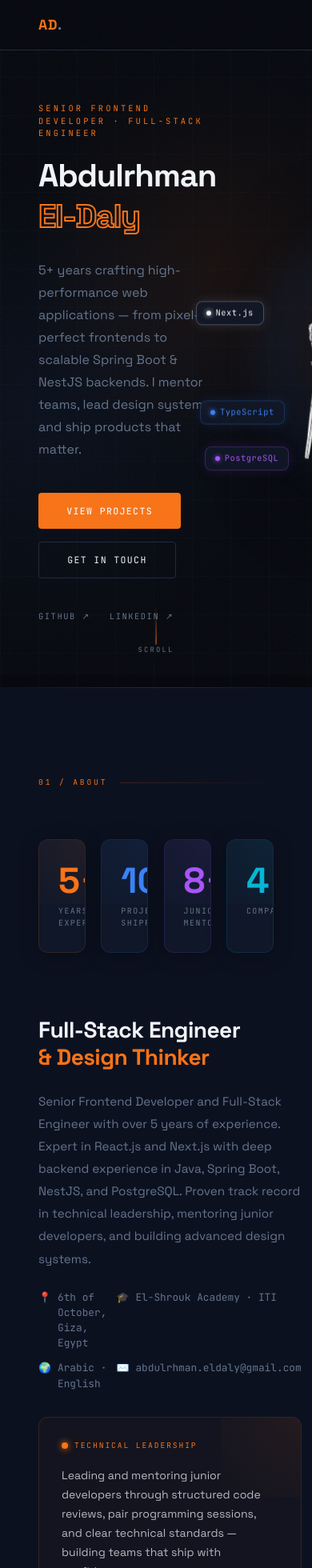
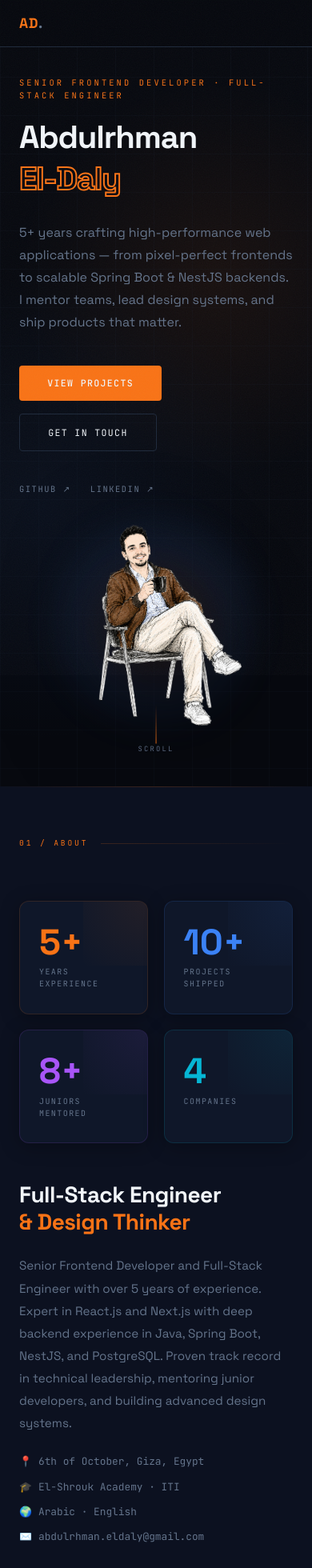
Before and after one commit to dalyDev-js/profile, a Next.js app: page / in a window 390 px wide. Shown: the top 1960 px of the page at 80% size. Built offline with nearby package versions, Linux system fonts and the light colour scheme.

Commit message:
Add responsive design features to V3Page component; implemented useResponsive hook for mobile and tablet detection, adjusted padding, layout, and navigation styles based on screen size for improved user experience.

```diff
--- a/components/v3/V3Page.tsx
+++ b/components/v3/V3Page.tsx
@@ -12,6 +12,17 @@ import {
 } from "framer-motion";
 import { Space_Grotesk, JetBrains_Mono } from "next/font/google";
 import Image from "next/image";
+
+function useResponsive() {
+  const [width, setWidth] = useState(0);
+  useEffect(() => {
+    const update = () => setWidth(window.innerWidth);
+    update();
+    window.addEventListener("resize", update);
+    return () => window.removeEventListener("resize", update);
+  }, []);
+  return { isMobile: width > 0 && width < 768, isTablet: width >= 768 && width < 1024 };
+}
 
 const sg = Space_Grotesk({
   weight: ["400", "500", "600", "700"],
@@ -370,6 +381,7 @@ const PROJECTS = [
 //  NAV
 // ══════════════════════════════════════════════════════════════════════════════
 function V3Nav({ p }: { p: V3Palette }) {
+  const { isMobile } = useResponsive();
   const links = [
     ["About", "#v3-about"],
     ["Skills", "#v3-skills"],
@@ -388,7 +400,7 @@ function V3Nav({ p }: { p: V3Palette }) {
         display: "flex",
         alignItems: "center",
         justifyContent: "space-between",
-        padding: "1.1rem 3rem",
+        padding: isMobile ? "1rem 1.5rem" : "1.1rem 3rem",
         background: `${p.bg}E8`,
         backdropFilter: "blur(20px)",
         borderBottom: `1px solid ${p.br}`,
@@ -405,6 +417,7 @@ function V3Nav({ p }: { p: V3Palette }) {
         }}>
         AD<span style={{ color: p.muted }}>.</span>
       </a>
+      {!isMobile && (
         <nav style={{ display: "flex", gap: "2rem" }}>
           {links.map(([l, h]) => (
             <a
@@ -425,6 +438,26 @@ function V3Nav({ p }: { p: V3Palette }) {
             </a>
           ))}
         </nav>
+      )}
+      {isMobile && (
+        <nav style={{ display: "flex", gap: "1.2rem" }}>
+          {links.slice(0, 3).map(([l, h]) => (
+            <a
+              key={l}
+              href={h}
+              style={{
+                fontSize: "0.6rem",
+                letterSpacing: "0.1em",
+                textTransform: "uppercase",
+                color: p.muted,
+                textDecoration: "none",
+                fontFamily: "var(--v3-jb)",
+              }}>
+              {l}
+            </a>
+          ))}
+        </nav>
+      )}
     </header>
   );
 }
@@ -442,6 +475,7 @@ const BADGES = [
 ];
 
 function V3Hero({ p }: { p: V3Palette }) {
+  const { isMobile } = useResponsive();
   const [tilt, setTilt] = useState({ x: 0, y: 0 });
   const bColors = [
     p.pri,
@@ -458,7 +492,7 @@ function V3Hero({ p }: { p: V3Palette }) {
         minHeight: "100vh",
         display: "flex",
         alignItems: "center",
-        padding: "8rem 3rem 5rem",
+        padding: isMobile ? "6rem 1.5rem 4rem" : "8rem 3rem 5rem",
         position: "relative",
         overflow: "hidden",
       }}>
@@ -502,8 +536,8 @@ function V3Hero({ p }: { p: V3Palette }) {
           position: "relative",
           zIndex: 1,
           display: "grid",
-          gridTemplateColumns: "1fr 1fr",
-          gap: "4rem",
+          gridTemplateColumns: isMobile ? "1fr" : "1fr 1fr",
+          gap: isMobile ? "2rem" : "4rem",
           alignItems: "center",
           maxWidth: "1200px",
           margin: "0 auto",
@@ -677,7 +711,7 @@ function V3Hero({ p }: { p: V3Palette }) {
             style={{
               position: "relative",
               perspective: "1000px",
-              width: "clamp(280px,30vw,400px)",
+              width: isMobile ? "clamp(180px,55vw,260px)" : "clamp(280px,30vw,400px)",
             }}
             animate={{ y: [0, -12, 0] }}
             transition={{ duration: 4, repeat: Infinity, ease: "easeInOut" }}
@@ -720,7 +754,7 @@ function V3Hero({ p }: { p: V3Palette }) {
               />
             </motion.div>
           </motion.div>
-          {BADGES.map((b, i) => (
+          {!isMobile && BADGES.map((b, i) => (
             <motion.div
               key={b.text}
               initial={{ opacity: 0, scale: 0.7 }}
@@ -819,6 +853,7 @@ function V3Hero({ p }: { p: V3Palette }) {
 //  ABOUT
 // ══════════════════════════════════════════════════════════════════════════════
 function V3About({ p }: { p: V3Palette }) {
+  const { isMobile } = useResponsive();
   const ref = useRef<HTMLElement>(null);
   const inView = useInView(ref, { once: true, margin: "-80px" });
   const statColors = [p.pri, p.cats.backend.c, p.cats.design.c, p.cats.db.c];
@@ -829,7 +864,7 @@ function V3About({ p }: { p: V3Palette }) {
       id="v3-about"
       style={{
         background: p.s1,
-        padding: "7rem 3rem",
+        padding: isMobile ? "4rem 1.5rem" : "7rem 3rem",
         position: "relative",
         overflow: "hidden",
       }}>
@@ -877,9 +912,9 @@ function V3About({ p }: { p: V3Palette }) {
           <div
             style={{
               display: "grid",
-              gridTemplateColumns: "repeat(4,1fr)",
+              gridTemplateColumns: isMobile ? "repeat(2,1fr)" : "repeat(4,1fr)",
               gap: "1.2rem",
-              marginBottom: "5rem",
+              marginBottom: isMobile ? "3rem" : "5rem",
             }}>
             {STATS.map((s, i) => (
               <motion.div
@@ -943,8 +978,8 @@ function V3About({ p }: { p: V3Palette }) {
           <div
             style={{
               display: "grid",
-              gridTemplateColumns: "1fr 1fr",
-              gap: "4rem",
+              gridTemplateColumns: isMobile ? "1fr" : "1fr 1fr",
+              gap: isMobile ? "2rem" : "4rem",
               alignItems: "stretch",
             }}>
             {/* Left — fills full height, space-between pushes leadership card to bottom */}
@@ -987,7 +1022,7 @@ function V3About({ p }: { p: V3Palette }) {
                 <div
                   style={{
                     display: "grid",
-                    gridTemplateColumns: "1fr 1fr",
+                    gridTemplateColumns: isMobile ? "1fr" : "1fr 1fr",
                     gap: "0.75rem",
                     fontSize: "0.8rem",
                     color: p.muted,
@@ -1135,7 +1170,7 @@ function V3About({ p }: { p: V3Palette }) {
                 style={{
                   position: "relative",
                   width: "100%",
-                  maxWidth: "420px",
+                  maxWidth: isMobile ? "300px" : "420px",
                   display: "flex",
                   flexDirection: "column",
                 }}>
@@ -1215,6 +1250,7 @@ const LEAF_NODES = FRUITS.map((f) => ({
 }));
 
 function V3SkillTree({ p }: { p: V3Palette }) {
+  const { isMobile } = useResponsive();
   const ref = useRef<HTMLElement>(null);
   const inView = useInView(ref, { once: false, margin: "-80px" });
 
@@ -1240,7 +1276,7 @@ function V3SkillTree({ p }: { p: V3Palette }) {
 
       <div
         style={{
-          padding: "0 3rem",
+          padding: isMobile ? "0 1.5rem" : "0 3rem",
           maxWidth: "1200px",
           margin: "0 auto 2rem",
         }}>
@@ -1300,17 +1336,18 @@ function V3SkillTree({ p }: { p: V3Palette }) {
       <div
         style={{
           display: "flex",
+          flexDirection: isMobile ? "column" : "row",
           maxWidth: "1200px",
           margin: "0 auto",
-          padding: "0 2rem",
+          padding: isMobile ? "0 1.5rem" : "0 2rem",
           gap: "2rem",
-          alignItems: "center",
+          alignItems: isMobile ? "stretch" : "center",
         }}>
         {/* Natural tree image with skill-badge leaves overlaid */}
         <div
           style={{
             flex: "0 0 auto",
-            width: "min(620px,66%)",
+            width: isMobile ? "100%" : "min(620px,66%)",
             position: "relative",
           }}>
           {/* Ambient glow behind tree */}
@@ -1576,8 +1613,8 @@ function JourneyCard({ exp, i, total, active, p }: JourneyCardProps) {
           style={{
             background: p.s2,
             border: `1px solid ${exp.leadership ? `${p.pri}45` : p.br}`,
-            borderRadius: "20px",
-            padding: "2.2rem",
+            borderRadius: "16px",
+            padding: "1.4rem",
             position: "relative",
             overflow: "hidden",
             boxShadow: `0 28px 70px rgba(0,0,0,0.5),0 0 0 1px ${p.pri}10,inset 0 1px 0 rgba(255,255,255,0.04)`,
@@ -1756,6 +1793,7 @@ function JourneyCard({ exp, i, total, active, p }: JourneyCardProps) {
 }
 
 function V3Experience({ p }: { p: V3Palette }) {
+  const { isMobile } = useResponsive();
   const outerRef = useRef<HTMLDivElement>(null);
   const inView = useInView(outerRef, { once: true, margin: "-80px" });
   const { scrollYProgress } = useScroll({
@@ -1821,7 +1859,7 @@ function V3Experience({ p }: { p: V3Palette }) {
           initial={{ opacity: 0, y: 20 }}
           animate={inView ? { opacity: 1, y: 0 } : {}}
           transition={{ duration: 0.6 }}
-          style={{ padding: "2.5rem 3rem 0.5rem", flexShrink: 0 }}>
+          style={{ padding: isMobile ? "1.5rem 1.5rem 0.5rem" : "2.5rem 3rem 0.5rem", flexShrink: 0 }}>
           <div
             style={{
               display: "flex",
@@ -1880,11 +1918,11 @@ function V3Experience({ p }: { p: V3Palette }) {
             flex: 1,
             display: "flex",
             overflow: "hidden",
-            padding: "0.5rem 1.5rem 0.5rem 2rem",
-            gap: "1.5rem",
+            padding: isMobile ? "0.5rem 1rem" : "0.5rem 1.5rem 0.5rem 2rem",
+            gap: "1rem",
           }}>
           {/* Timeline SVG column */}
-          <div style={{ width: "180px", flexShrink: 0, position: "relative" }}>
+          {!isMobile && <div style={{ width: "180px", flexShrink: 0, position: "relative" }}>
             <svg
               viewBox="0 0 160 600"
               style={{ width: "100%", height: "100%", display: "block" }}
@@ -2040,7 +2078,7 @@ function V3Experience({ p }: { p: V3Palette }) {
                 opacity="0.85"
               />
             </svg>
-          </div>
+          </div>}
 
           {/* Solitaire card stack — active card at bottom, past cards peek behind */}
           <div style={{ flex: 1, position: "relative", overflow: "hidden" }}>
@@ -3241,6 +3279,7 @@ function V3FistBumpExact({ p }: { p: V3Palette }) {
 }
 
 function V3Contact({ p }: { p: V3Palette }) {
+  const { isMobile } = useResponsive();
   const ref = useRef<HTMLElement>(null);
   const inView = useInView(ref, { once: true, margin: "-80px" });
   const formRef = useRef<HTMLFormElement>(null);
@@ -3251,7 +3290,7 @@ function V3Contact({ p }: { p: V3Palette }) {
       id="v3-contact"
       style={{
         background: p.s1,
-        padding: "7rem 3rem",
+        padding: isMobile ? "4rem 1.5rem" : "7rem 3rem",
         position: "relative",
         overflow: "hidden",
       }}>
@@ -3320,8 +3359,8 @@ function V3Contact({ p }: { p: V3Palette }) {
         <div
           style={{
             display: "grid",
-            gridTemplateColumns: "1fr 1.2fr",
-            gap: "5rem",
+            gridTemplateColumns: isMobile ? "1fr" : "1fr 1.2fr",
+            gap: isMobile ? "2.5rem" : "5rem",
           }}>
           <motion.div
             initial={{ opacity: 0, x: -30 }}
@@ -3553,6 +3592,7 @@ export default function V3Page({
   palette?: V3Palette;
 }) {
   const p = palette;
+  const { isMobile } = useResponsive();
   return (
     <div
       className={`${sg.variable} ${jb.variable}`}
@@ -3581,11 +3621,14 @@ export default function V3Page({
       <V3Contact p={p} />
       <footer
         style={{
-          padding: "2rem 3rem",
+          padding: isMobile ? "1.5rem" : "2rem 3rem",
           borderTop: `1px solid ${p.br}`,
           display: "flex",
+          flexDirection: isMobile ? "column" : "row",
+          gap: isMobile ? "0.4rem" : undefined,
           justifyContent: "space-between",
           alignItems: "center",
+          textAlign: isMobile ? "center" : undefined,
         }}>
         <span
           style={{ fontFamily: "var(--v3-sg)", fontWeight: 600, color: p.pri }}>
```
Also changed, not shown: 1 other file (tests, documents, lock files or other folders). Lines whose indentation alone changed are shown as unchanged.
